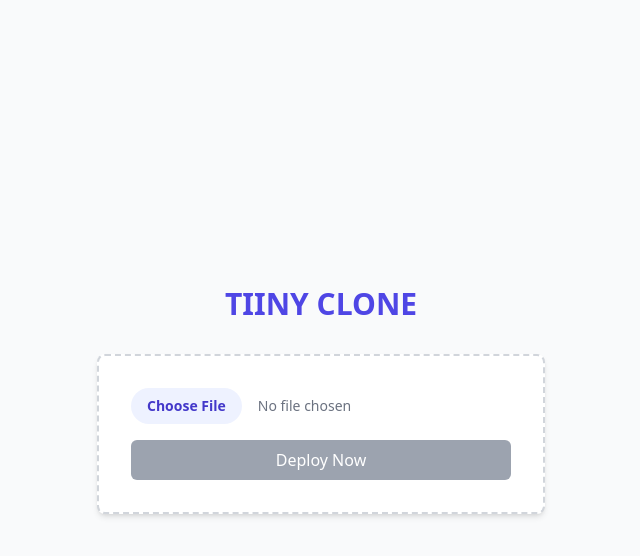
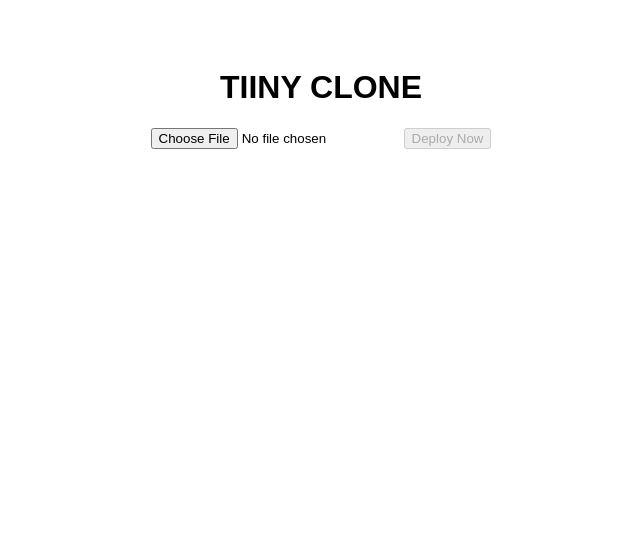
Before and after one commit to Draco-Smith-the-one/Tiiny-hostclone, a React (Vite) app: page / in a window 1280 px wide. Shown: the top 556 px of the page, without its empty margins (319-959 px from the left). Built offline with nearby package versions, Linux system fonts and the light colour scheme.

Commit message:
Fresh start: Corrected Vercel Blob handshake

```diff
--- a/index.html
+++ b/index.html
@@ -3,8 +3,7 @@
   <head>
     <meta charset="UTF-8" />
     <meta name="viewport" content="width=device-width, initial-scale=1.0" />
-    <title>Tiiny Host Clone</title>
-    <script src="https://cdn.tailwindcss.com"></script>
+    <title>Tiiny Clone</title>
   </head>
   <body>
     <div id="root"></div>
--- a/package.json
+++ b/package.json
@@ -10,11 +10,8 @@
   },
   "dependencies": {
     "@vercel/blob": "^2.0.0",
-    "jszip": "^3.10.1",
-    "lucide-react": "^0.453.0",
     "react": "^18.3.1",
-    "react-dom": "^18.3.1",
-    "react-dropzone": "^14.2.3"
+    "react-dom": "^18.3.1"
   },
   "devDependencies": {
     "@vitejs/plugin-react": "^4.3.1",
--- a/src/App.jsx
+++ b/src/App.jsx
@@ -9,50 +9,30 @@ export default function App() {
   const handleUpload = async () => {
     if (!file) return;
     setUploading(true);
-    setUrl('');
-
     try {
-      // These options now match the permissions in your api/upload.js
       const newBlob = await upload(file.name, file, {
         access: 'public',
         handleUploadUrl: '/api/upload',
-        addRandomSuffix: true,
       });
-
       setUrl(newBlob.url);
-      alert("Upload Successful!");
     } catch (error) {
-      alert("Error: " + error.message);
+      alert("Upload Error: " + error.message);
     } finally {
       setUploading(false);
     }
   };
 
   return (
-    <div className="min-h-screen bg-gray-50 flex flex-col items-center justify-center p-4">
-      <h1 className="text-3xl font-bold text-indigo-600 mb-8">TIINY CLONE</h1>
-
-      <div className="bg-white p-8 rounded-lg shadow-md w-full max-w-md border-2 border-dashed border-gray-300 text-center">
-        <input
-          type="file"
-          onChange={(e) => setFile(e.target.files[0])}
-          className="mb-4 block w-full text-sm text-gray-500 file:mr-4 file:py-2 file:px-4 file:rounded-full file:border-0 file:text-sm file:font-semibold file:bg-indigo-50 file:text-indigo-700 hover:file:bg-indigo-100"
-        />
-        {file && <p className="text-sm text-gray-600 mb-4">Selected: {file.name}</p>}
-
-        <button
-          onClick={handleUpload}
-          disabled={uploading || !file}
-          className={`w-full py-2 px-4 rounded-md text-white font-medium ${uploading || !file ? 'bg-gray-400' : 'bg-indigo-600 hover:bg-indigo-700'}`}
-        >
-          {uploading ? "Uploading..." : "Deploy Now"}
-        </button>
-      </div>
-
+    <div style={{ padding: '40px', textAlign: 'center', fontFamily: 'sans-serif' }}>
+      <h1>TIINY CLONE</h1>
+      <input type="file" onChange={(e) => setFile(e.target.files[0])} />
+      <button onClick={handleUpload} disabled={uploading || !file}>
+        {uploading ? "Uploading..." : "Deploy Now"}
+      </button>
       {url && (
-        <div className="mt-6 p-4 bg-green-50 border border-green-200 rounded-md w-full max-w-md text-center">
-          <p className="text-green-700 font-bold mb-2">✅ Success! Your site is live:</p>
-          <a href={url} target="_blank" rel="noreferrer" className="text-indigo-600 underline break-all">{url}</a>
+        <div style={{ marginTop: '20px' }}>
+          <p>Success! Your file is at:</p>
+          <a href={url} target="_blank" rel="noreferrer">{url}</a>
         </div>
       )}
     </div>
--- a/src/main.jsx
+++ b/src/main.jsx
@@ -1,6 +1,6 @@
 import React from 'react'
 import ReactDOM from 'react-dom/client'
-import App from './App.jsx'
+import App from './App'
 
 ReactDOM.createRoot(document.getElementById('root')).render(
   <React.StrictMode>
```
Also changed, not shown: api/upload.js (+13 -7 lines), vercel.json.
